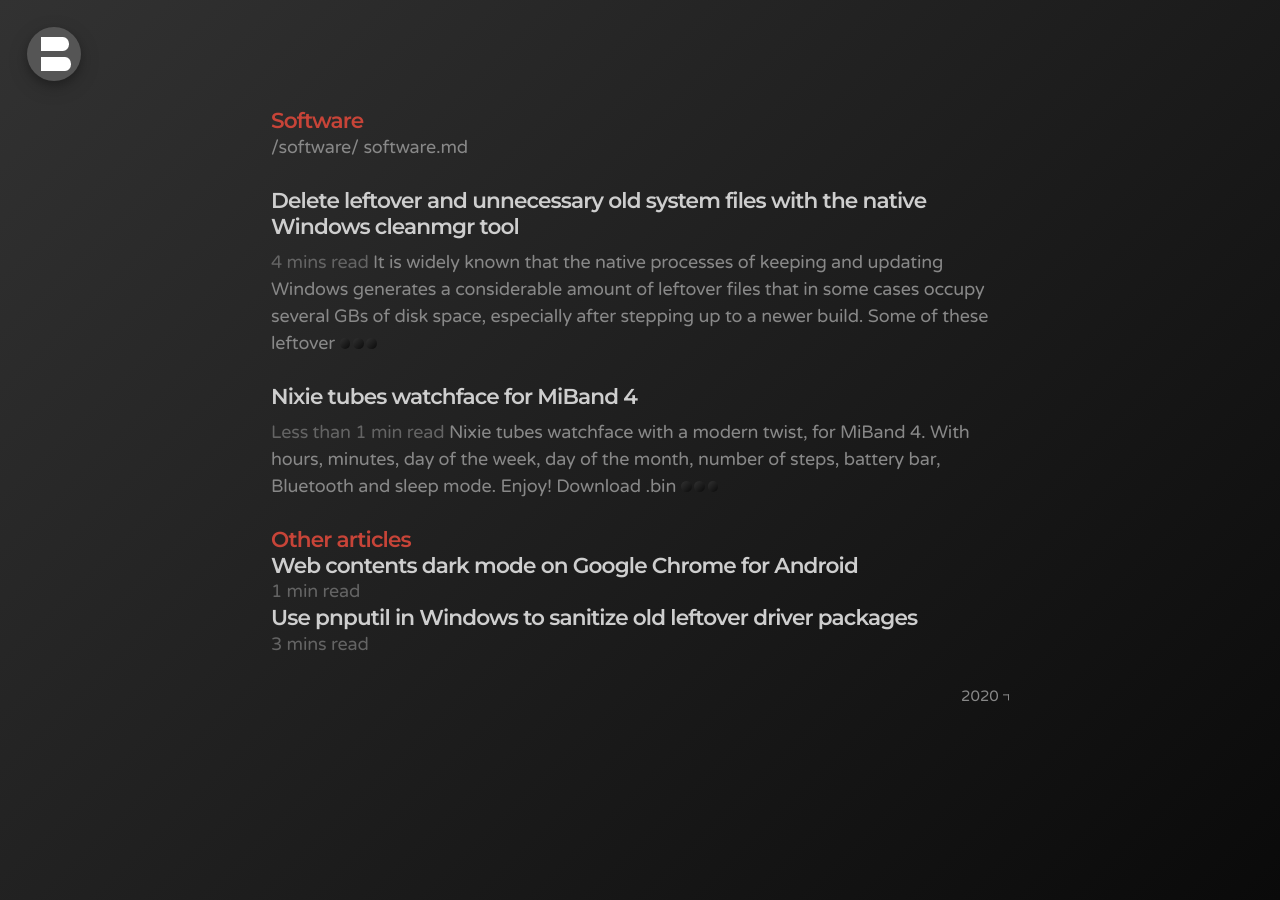
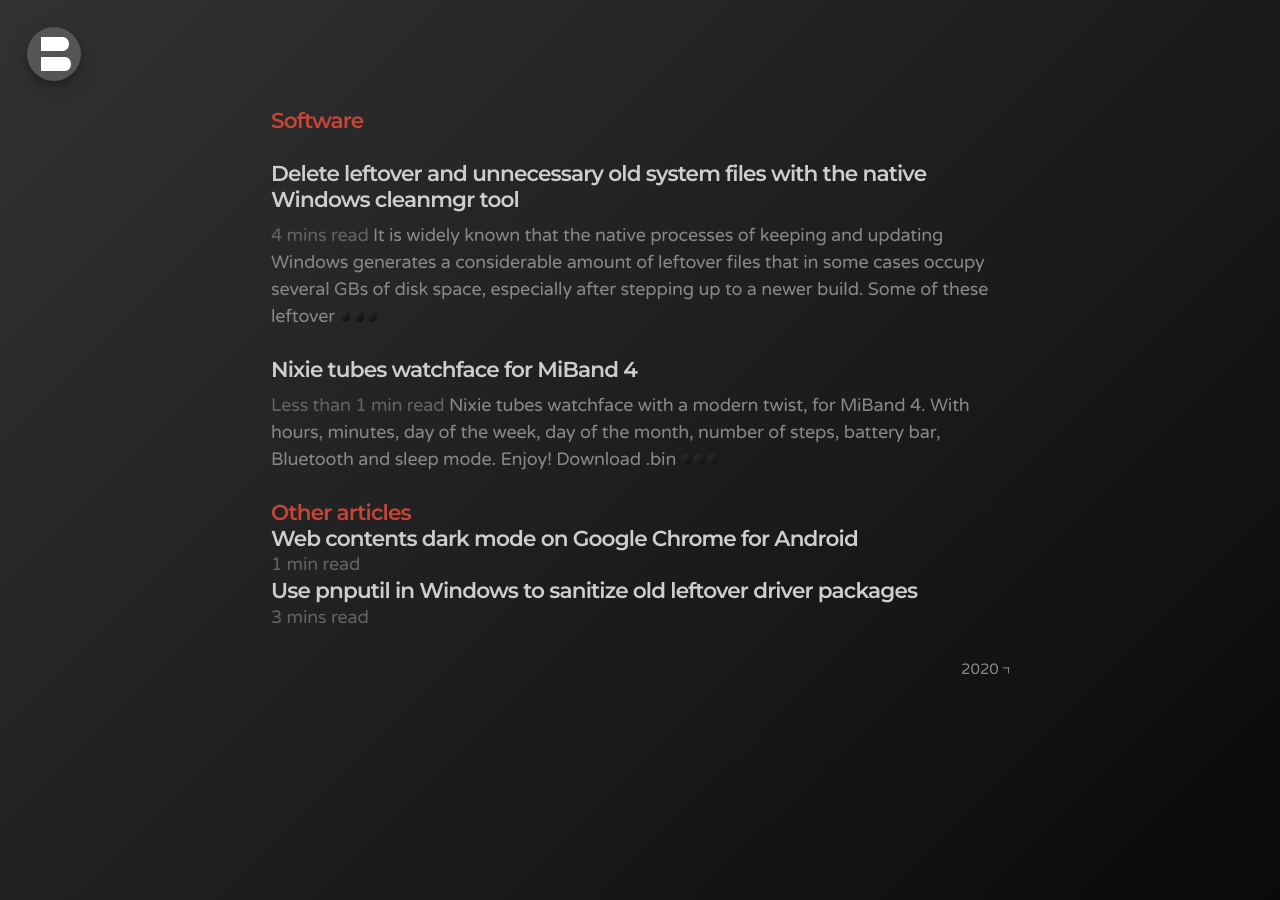
Before and after one commit to bonina/bonina.github.io, a Jekyll site: the page built from software.md, in a window 1280 px wide. Built offline with Jekyll 4.4.1, drawn with Linux system fonts in a browser that asks for light colours.

Commit message:
Update software.md

```diff
--- a/software.md
+++ b/software.md
@@ -3,16 +3,12 @@
 title: Software
 sitemap: false
 ---
-{{ page.category }}
-{{ page.url }}
-{{ page.path }}
 
 {% for post in site.categories.Software limit: 2 %}
   <article class="categories">
     <h1 class="post-title-categories">
       <a href="{{ site.baseurl }}{{ post.url }}">{{ post.title }}</a>
-    </h1>
-    {% include readtime.html %}
+    </h1>{% include readtime.html %}
     {% assign ncut = 250 %}
     {% assign words = post.content | strip_newlines | markdownify | strip_html | truncate: ncut, "" | number_of_words | decrement %}
     {{ post.content | strip_newlines | markdownify | strip_html | truncatewords: words, " " }}<a class="dothvr" href='{{ post.url }}'><span class="dot"></span><span class="dot dotc"></span><span class="dot"></span></a>
```
